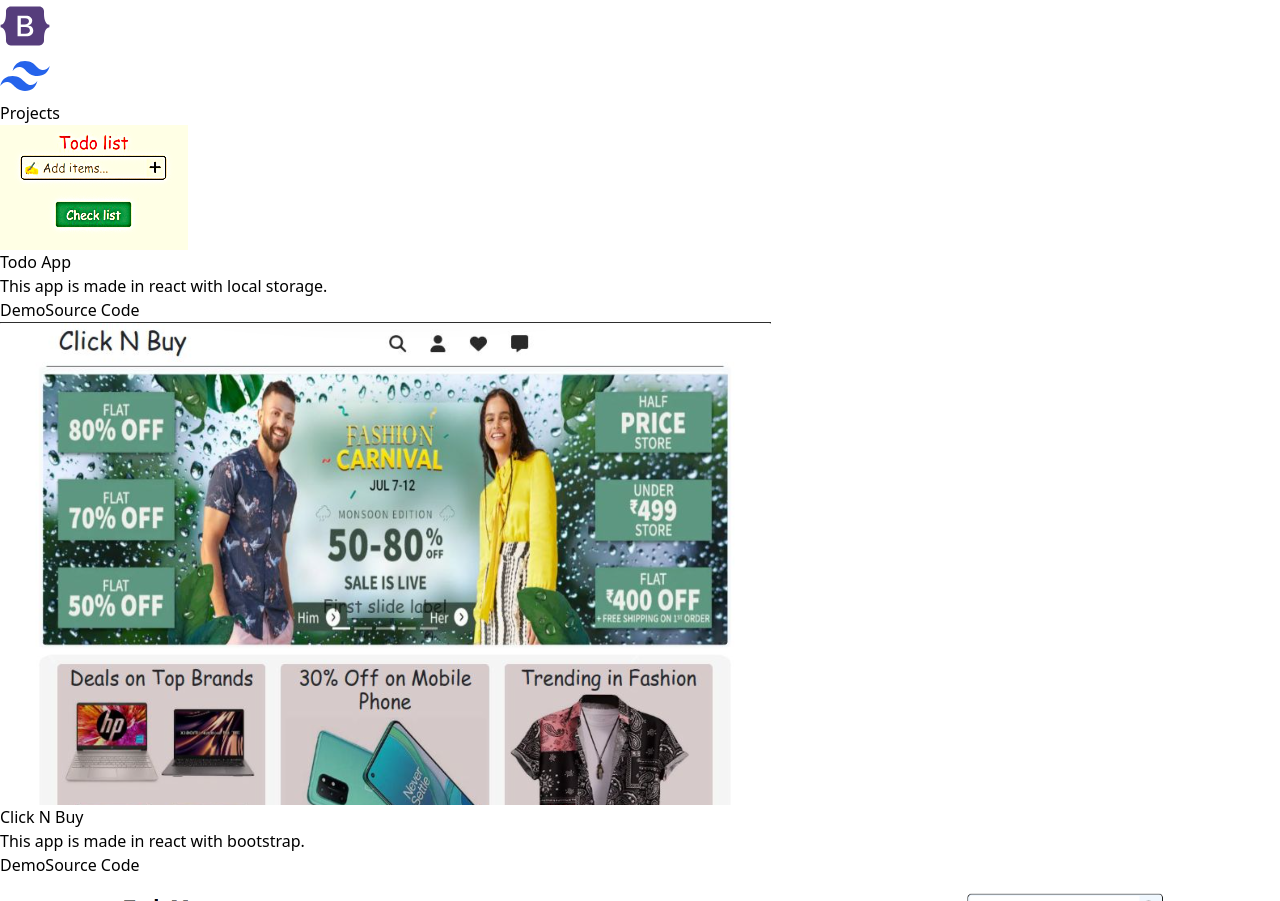
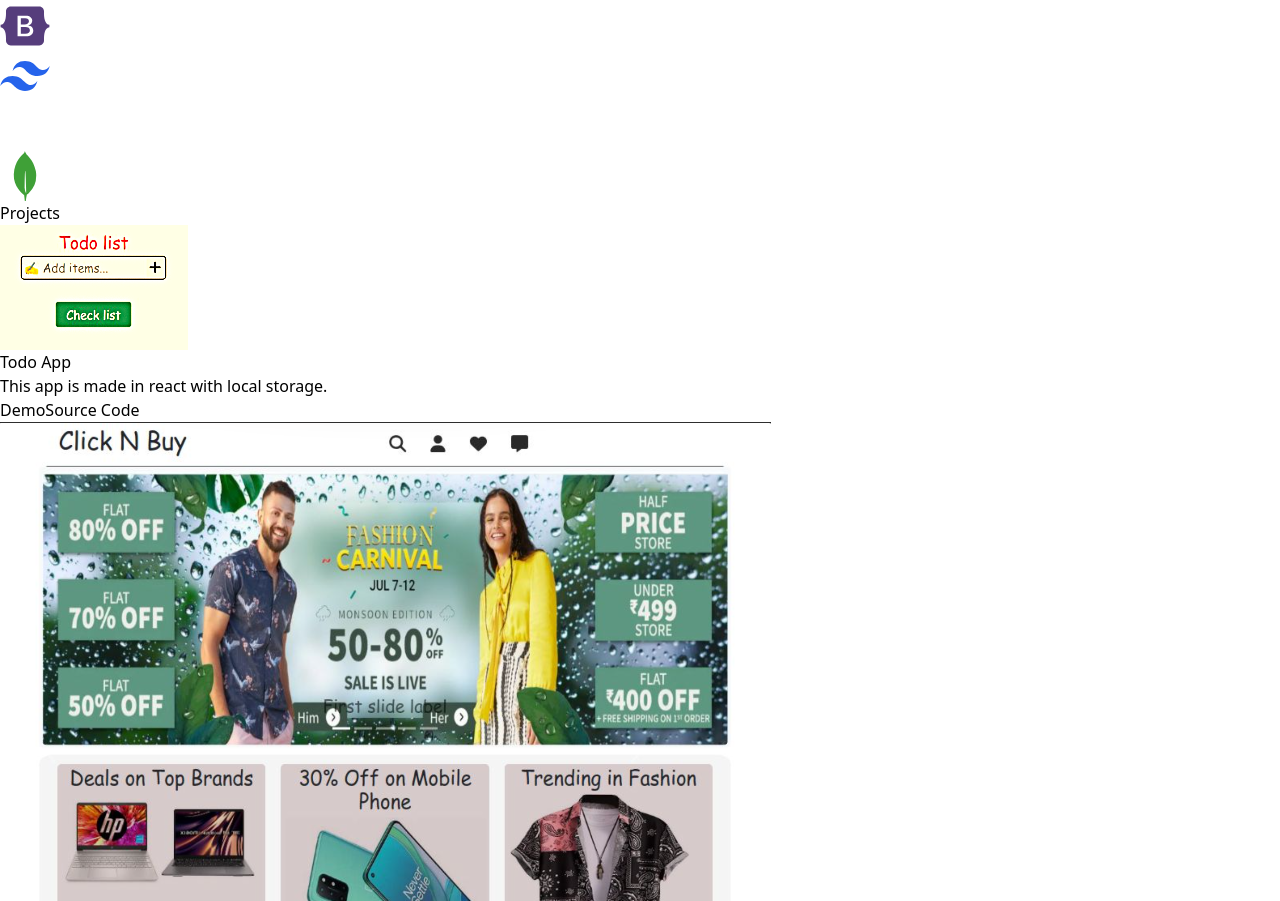
Before and after one commit to Bhanugupta-code/Portfolio, a React (Vite) app: page / in a window 1280 px wide. Shown: the part 3661-4562 px from the top of the page. Built offline with nearby package versions, Linux system fonts and the light colour scheme.

Commit message:
skills add

```diff
--- a/src/Components/Skills.jsx
+++ b/src/Components/Skills.jsx
@@ -1,4 +1,5 @@
 import React from 'react'
+import { SiExpress, SiMongodb  } from "react-icons/si";
 import { RiTailwindCssFill } from '@remixicon/react';
 import { FaCss3 , FaHtml5 , FaJs , FaReact ,FaBootstrap , FaGoogle , } from 'react-icons/fa';
 const Skills = () => {
@@ -25,6 +26,12 @@
         <span className='p-3 bg-zinc-950 flex items-center rounded-2xl'>
             <RiTailwindCssFill color='#2563eb' size={50} />
         </span>
+         <span className='p-3 bg-zinc-950 flex items-center rounded-2xl'>
+            <SiExpress color='#FFFFFF' size={50} />
+        </span>
+         <span className='p-3 bg-zinc-950 flex items-center rounded-2xl'>
+            <SiMongodb  color='#3FA037' size={50} />
+        </span>
         </div>
 
         </div>
```
